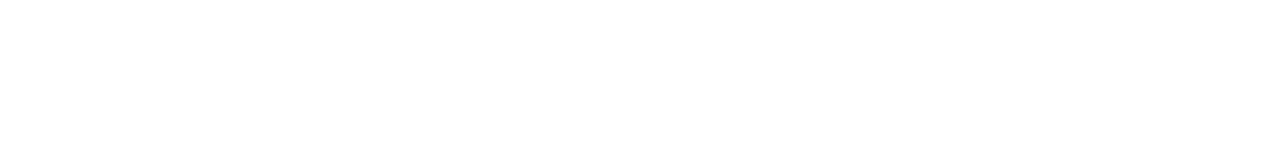
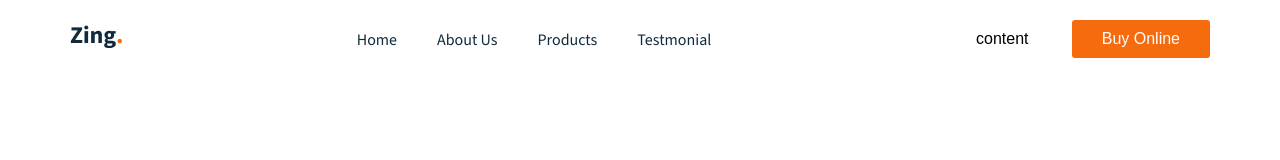
Before and after one commit to asibiqbal/assignment-5, a plain HTML site: page index.html in a window 1280 px wide. Drawn offline with nearby package versions, Linux system fonts and the light colour scheme.

Commit message:
added head section"

```diff
--- /dev/null
+++ b/css/style.css
@@ -0,0 +1,84 @@
+/* Font family */
+@import url('https://fonts.googleapis.com/css2?family=Source+Sans+3:ital,wght@0,200;0,300;0,400;0,500;0,600;0,700;0,800;0,900;1,300&display=swap');
+
+* {
+    margin: 0;
+    padding: 0;
+}
+
+body {
+    font-family: 'Source Sans 3', sans-serif;
+}
+
+/* Header Start */
+.container {
+    width: 1140px;
+    margin: 20px auto;
+}
+
+.header-flex {
+    display: flex;
+    justify-content: space-between;
+    align-items: center;
+}
+
+.nav-flex {
+    display: flex;
+    flex-direction: row;
+    align-items: flex-start;
+    padding: 0px;
+    gap: 40px;
+}
+
+.nav-middle ul li {
+    list-style: none;
+}
+
+.nav-middle ul li a {
+    text-decoration: none;
+    color: #112B3C;
+    font-style: normal;
+    font-weight: 400;
+    font-size: 16px;
+}
+
+.nav-middle ul li:hover a {
+    color: #000000;
+    ;
+}
+
+.button-right {
+    color: #112B3C;
+}
+
+.b-contact {
+    background-color: white;
+    padding: 10px 30px;
+    margin-right: 10px;
+    cursor: pointer;
+    font-size: 16px;
+    border: none;
+    border-radius: 3px;
+}
+
+.button-right:hover .b-contact {
+    background: #F66B0E;
+    color: white;
+}
+
+.b-buy {
+    background: #F66B0E;
+    color: white;
+    padding: 10px 30px;
+    cursor: pointer;
+    font-size: 16px;
+    border: none;
+    border-radius: 3px;
+}
+
+.button-right:hover .b-buy {
+    background-color: white;
+    color: #112B3C;
+}
+
+/* Header End */
--- a/index.html
+++ b/index.html
@@ -5,11 +5,35 @@
     <meta charset="UTF-8">
     <meta http-equiv="X-UA-Compatible" content="IE=edge">
     <meta name="viewport" content="width=device-width, initial-scale=1.0">
-    <title>Document</title>
+    <!-- Custom css -->
+    <link rel="stylesheet" href="css/style.css">
+    <title>Furniture</title>
 </head>
 
 <body>
-
+    <!-- Header Start  -->
+    <header>
+        <div class="container">
+            <div class="header-flex">
+                <div class="logo-left">
+                    <img src="images/Logo.png" alt="">
+                </div>
+                <div class="nav-middle">
+                    <ul class="nav-flex">
+                        <li><a href="#">Home</a></li>
+                        <li><a href="#">About Us</a></li>
+                        <li><a href="#">Products</a></li>
+                        <li><a href="#">Testmonial</a></li>
+                    </ul>
+                </div>
+                <div class="button-right">
+                    <button type="button" class="b-contact">content</button>
+                    <button type="button" class="b-buy">Buy Online</button>
+                </div>
+            </div>
+        </div>
+    </header>
+    <!-- Header End -->
 </body>
 
 </html>
```
Also changed, not shown: images/Logo.png (added).
